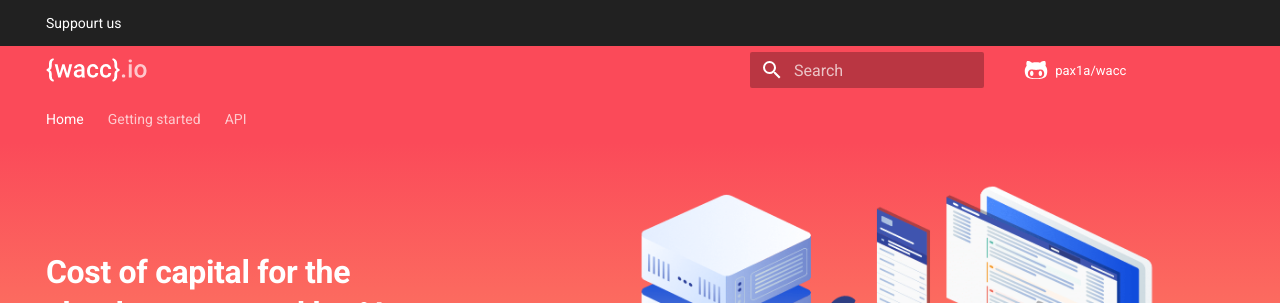
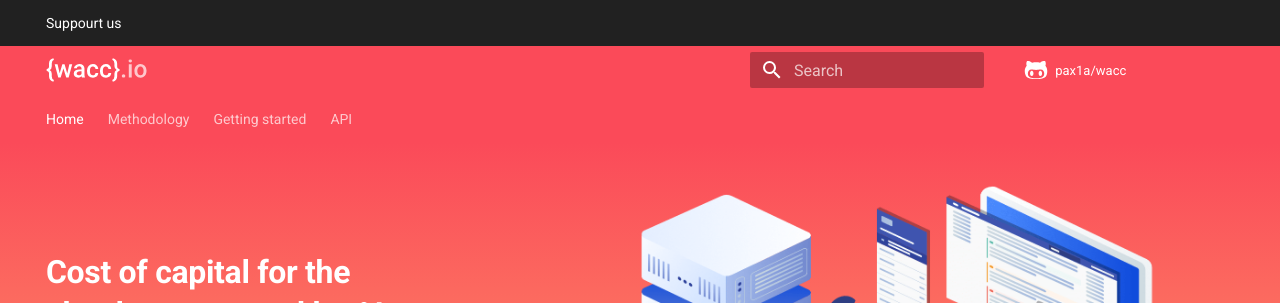
Before and after one commit to pax1a/wacc, an MkDocs documentation site: the page built from docs/index.md, in a window 1280 px wide. Shown: the top 303 px of the page. Built offline with MkDocs 1.6.1 and Material for MkDocs 9.7.7, drawn with Linux system fonts in a browser that asks for light colours; comment, search, counter and statistics services are not loaded.

Commit message:
Update mkdocs.yml

```diff
--- a/mkdocs.yml
+++ b/mkdocs.yml
@@ -19,6 +19,7 @@ google_analytics:
   - auto
 nav:
   - Home: index.md
+  - Methodology: methodology.md
   - Getting started:
     - Installation: getting-started.md
   - API:
```
